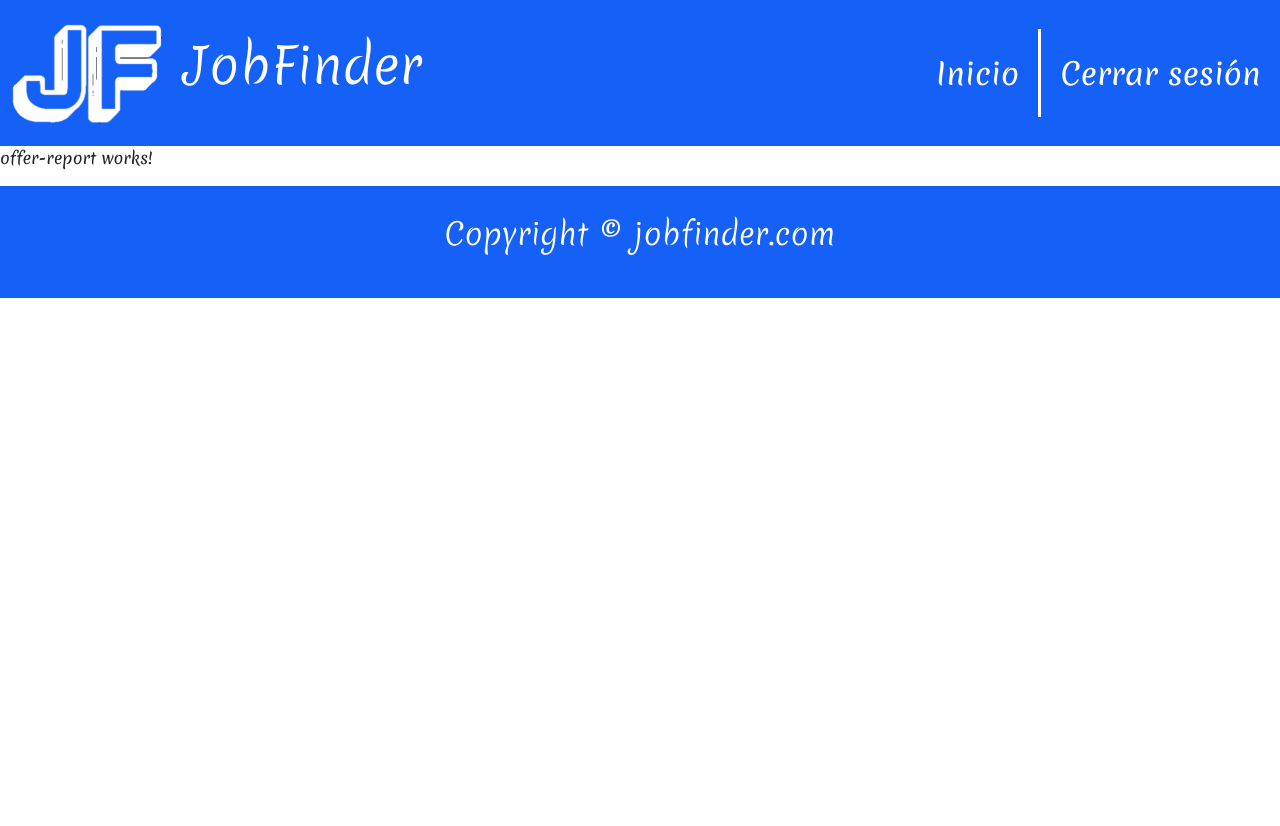
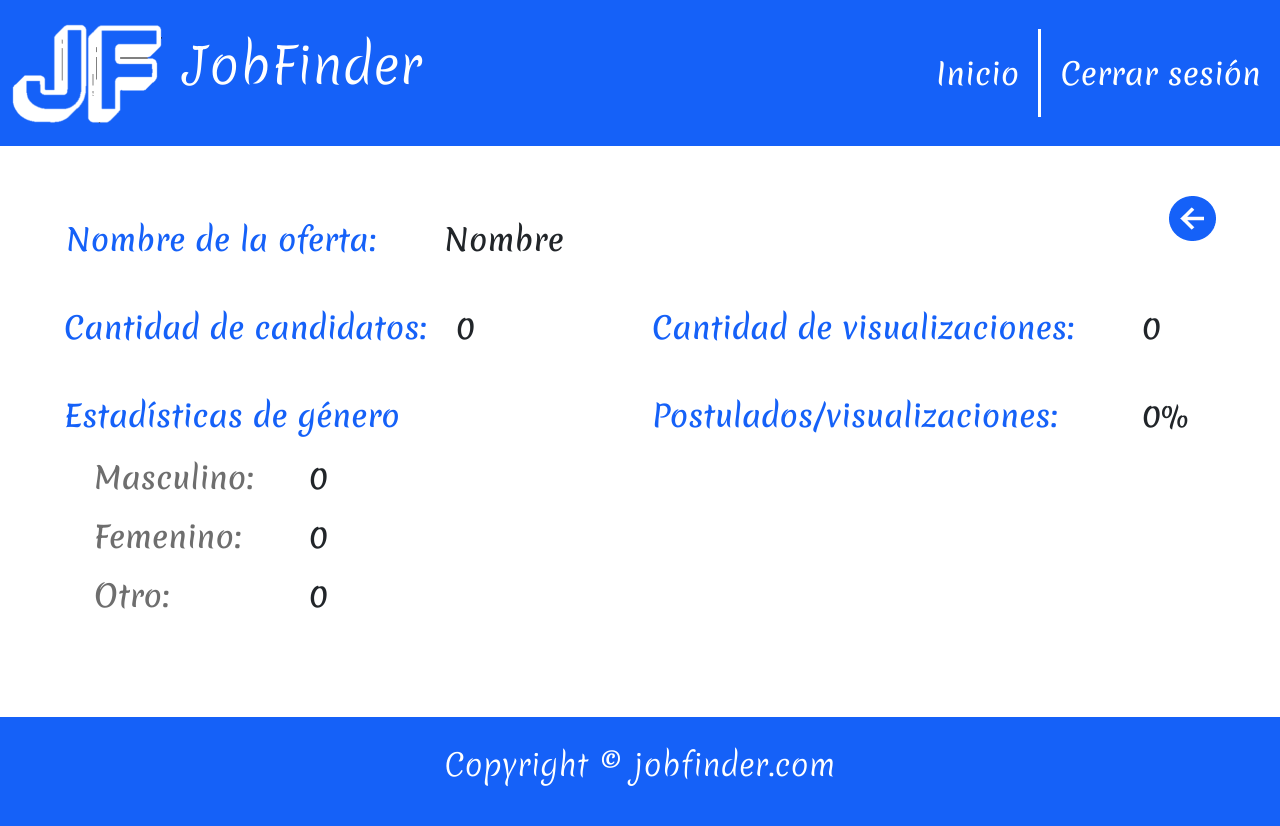
Before and after one commit to Sebastianlf270716/jobfinder-front, an Angular app: page /offer-report in a window 1280 px wide. Shown: the top 826 px of the page. Before the commit the page ends 800 px from the top, so only its background shows below. Built offline with nearby package versions, Linux system fonts and the light colour scheme; a web font is replaced by a local one.

Commit message:
offer-report

```diff
--- a/src/app/components/pages/offer-report/offer-report.component.html
+++ b/src/app/components/pages/offer-report/offer-report.component.html
@@ -1 +1,60 @@
-<p>offer-report works!</p>
+<div class="contenedor">
+    <a href="/offer-report-list"><img src="./assets/img/flecha-atras.png" alt="flecha-atras" class="flecha-atras"></a>
+    <div class="row">
+        <div class="col-lg-4">
+            <h4 class="propiedad campo" id="nombreOferta">Nombre de la oferta:</h4>
+        </div>
+        <div class="col-lg-8">
+            <h4 class="valor campo">Nombre</h4>
+        </div>
+    </div>
+    <div class="row">
+        <div class="col-lg-4">
+            <h4 class="propiedad campo">Cantidad de candidatos:</h4>
+        </div>
+        <div class="col-lg-2">
+            <h4 class="valor campo">0</h4>
+        </div>
+        <div class="col-lg-5">
+            <h4 class="propiedad campo">Cantidad de visualizaciones:</h4>
+        </div>
+        <div class="col-lg-1">
+            <h4 class="valor campo">0</h4>
+        </div>
+    </div>
+    <div class="row">
+        <div class="col-lg-6">
+            <h4 class="propiedad campo">Estadísticas de género</h4>
+            <div class="row genero">
+                <div class="col-5">
+                    <h4 class="propGenero">Masculino:</h4>
+                </div>
+                <div class="col-4">
+                    <h4 class="valor">0</h4>
+                </div>
+            </div>
+            <div class="row genero">
+                <div class="col-5">
+                    <h4 class="propGenero">Femenino:</h4>
+                </div>
+                <div class="col-4">
+                    <h4 class="valor">0</h4>
+                </div>
+            </div>
+            <div class="row genero">
+                <div class="col-5">
+                    <h4 class="propGenero">Otro:</h4>
+                </div>
+                <div class="col-4">
+                    <h4 class="valor">0</h4>
+                </div>
+            </div>
+        </div>
+        <div class="col-lg-5">
+            <h4 class="propiedad campo">Postulados/visualizaciones:</h4>
+        </div>
+        <div class="col-lg-1">
+            <h4 class="valor campo">0%</h4>
+        </div>
+    </div>
+</div>
--- a/src/app/components/pages/offer-report/offer-report.component.scss
+++ b/src/app/components/pages/offer-report/offer-report.component.scss
@@ -0,0 +1,36 @@
+.contenedor{
+    width: 90%;
+    margin-inline: auto;
+    padding-block: 50px;
+    margin-bottom: 30px;
+}
+
+.flecha-atras{
+    float: right;
+}
+
+.propiedad{
+    color: #1561F8;
+}
+
+.propiedad, .valor, .propGenero{
+    font-size: 30px;
+}
+
+
+.propGenero{
+    color: #6E6E6E;
+    padding-left: 30px;
+}
+
+.campo{
+    margin-block: 26px;
+}
+
+.genero{
+    margin-block: 15px;
+}
+
+#nombreOferta{
+    margin-left: -10px;
+}
```
